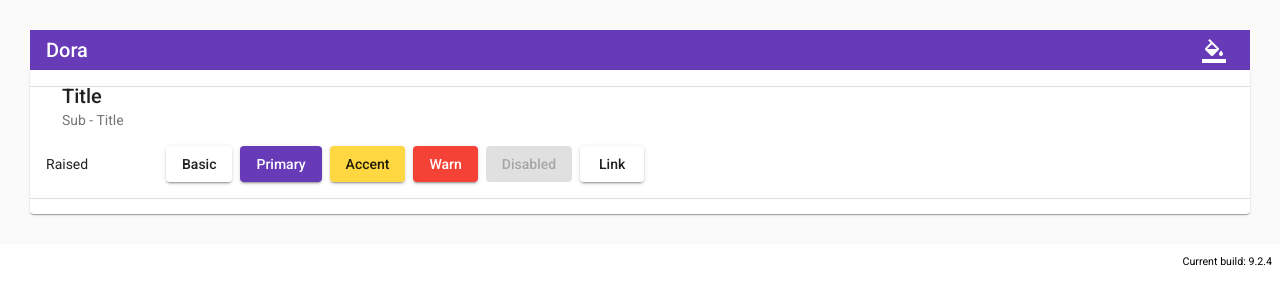
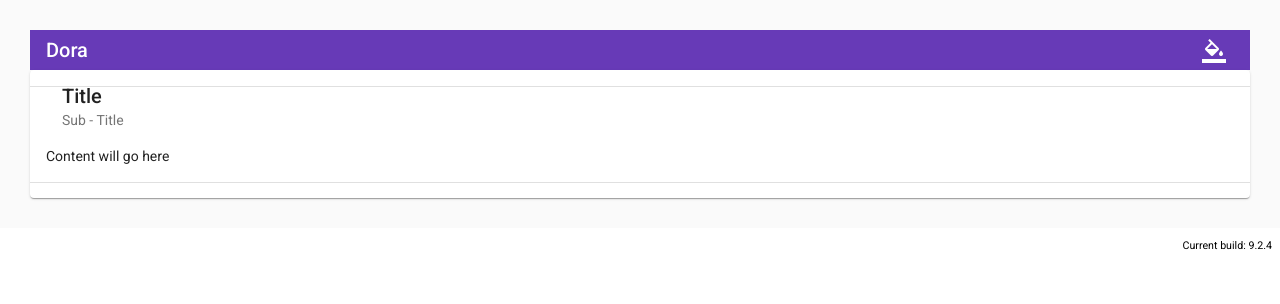
Before and after one commit to RamkeshBanwala/survey, an Angular app: page / in a window 1280 px wide. Shown: the top 304 px of the page. Built offline with nearby package versions, Linux system fonts and the light colour scheme.

Commit message:
removed buttons code.

```diff
--- a/src/app/app.component.html
+++ b/src/app/app.component.html
@@ -10,16 +10,8 @@
     </mat-card-header>
 
     <mat-card-content>
-      <div class="survey-label">Raised</div>
-      <div class="survey-button-row">
-        <button mat-raised-button>Basic</button>
-        <button mat-raised-button color="primary">Primary</button>
-        <button mat-raised-button color="accent">Accent</button>
-        <button mat-raised-button color="warn">Warn</button>
-        <button mat-raised-button disabled>Disabled</button>
-        <a mat-raised-button href="https://www.google.com/" target="_blank">Link</a>
-      </div>
-      <!-- comment -->
+
+      Content will go here
     </mat-card-content>
 
     <mat-divider></mat-divider>
@@ -27,3 +19,13 @@
   </main>
 </div>
 <span class="version-info">Current build: 9.2.4</span>
+
+<!-- <div class="survey-label">Raised</div>
+<div class="survey-button-row">
+  <button mat-raised-button>Basic</button>
+  <button mat-raised-button color="primary">Primary</button>
+  <button mat-raised-button color="accent">Accent</button>
+  <button mat-raised-button color="warn">Warn</button>
+  <button mat-raised-button disabled>Disabled</button>
+  <a mat-raised-button href="https://www.google.com/" target="_blank">Link</a>
+</div> -->
```
